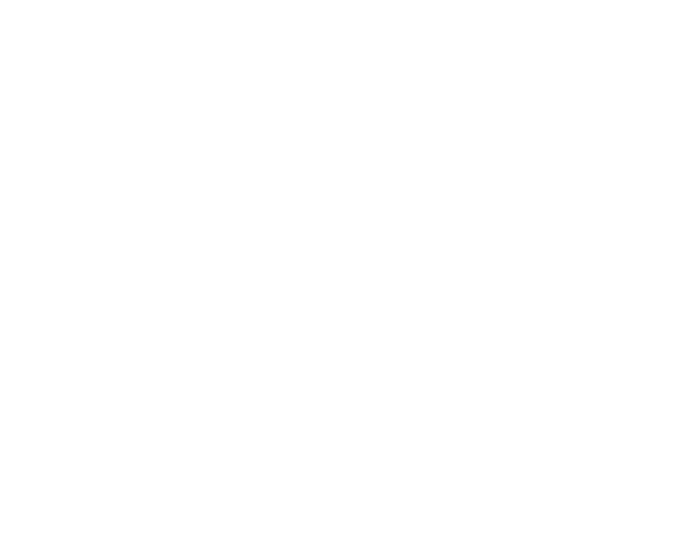
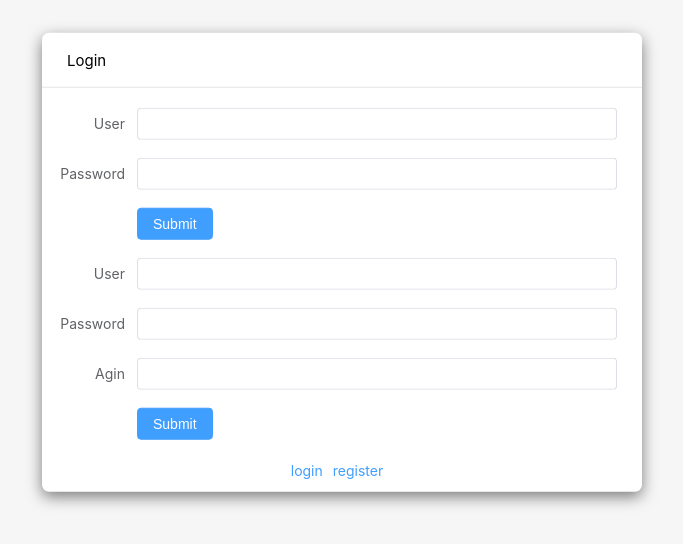
Before and after one commit to WangHutu/managementSystem_web, a Vue app: page /login in a window 1280 px wide. Before the commit this address had no page. Shown: the top 544 px of the page, without its empty margins (298-981 px from the left). Built offline with nearby package versions, Linux system fonts and the light colour scheme.

Commit message:
common js

```diff
--- a/package.json
+++ b/package.json
@@ -9,6 +9,7 @@
     "lint": "eslint . --ext .vue,.js,.jsx,.cjs,.mjs --fix --ignore-path .gitignore"
   },
   "dependencies": {
+    "axios": "^1.3.4",
     "element-plus": "^2.2.32",
     "pinia": "^2.0.28",
     "vue": "^3.2.45",
--- a/src/router/index.js
+++ b/src/router/index.js
@@ -8,7 +8,15 @@ const router = createRouter({
       path: '/',
       name: 'home',
       component: HomeView
-    }
+    },
+    {
+      path: '/login',
+      name: 'login',
+      component: () => import('@/views/Login.vue'),
+      meta: {
+        index: 1
+      }
+    },
     // {
     //   path: '/test',
     //   name: 'test',
--- /dev/null
+++ b/src/views/Login.vue
@@ -0,0 +1,154 @@
+<template>
+    <div class="login_wrap">
+        <div class="form_wrap">
+            <p class="form_head">
+                Login
+            </p>
+            <el-form ref="ruleFormRef" status-icon :rules="rules" label-width="70px" class="ruleForm loginForm">
+                <el-form-item label="User">
+                    <el-input v-model="ruleForm.pass" type="password" autocomplete="off" />
+                </el-form-item>
+                <el-form-item label="Password">
+                    <el-input v-model="ruleForm.pass" type="password" autocomplete="off" />
+                </el-form-item>
+                <el-form-item>
+                    <el-button type="primary" @click="submitForm(ruleFormRef)">Submit</el-button>
+                </el-form-item>
+            </el-form>
+
+            <el-form ref="ruleFormRef" status-icon :rules="rules" label-width="70px" class="ruleForm RegisterForm">
+                <el-form-item label="User">
+                    <el-input v-model="ruleForm.pass" type="password" autocomplete="off" />
+                </el-form-item>
+                <el-form-item label="Password">
+                    <el-input v-model="ruleForm.pass" type="password" autocomplete="off" />
+                </el-form-item>
+                <el-form-item label="Agin">
+                    <el-input v-model="ruleForm.pass" type="password" autocomplete="off" />
+                </el-form-item>
+                <el-form-item class="qwe">
+                    <el-button type="primary" @click="submitForm(ruleFormRef)">Submit</el-button>
+                </el-form-item>
+            </el-form>
+
+            <div class="form_footer">
+                <el-link type="primary" >login</el-link>
+                <el-link type="primary" >register</el-link>
+            </div>
+        </div>
+    </div>
+</template>
+
+<script setup>
+import { reactive, ref } from 'vue'
+
+const ruleFormRef = ref()
+
+const checkAge = (rule, value, callback) => {
+    if (!value) {
+        return callback(new Error('Please input the age'))
+    }
+    setTimeout(() => {
+        if (!Number.isInteger(value)) {
+            callback(new Error('Please input digits'))
+        } else {
+            if (value < 18) {
+                callback(new Error('Age must be greater than 18'))
+            } else {
+                callback()
+            }
+        }
+    }, 1000)
+}
+
+const validatePass = (rule, value, callback) => {
+    if (value === '') {
+        callback(new Error('Please input the password'))
+    } else {
+        if (ruleForm.checkPass !== '') {
+            if (!ruleFormRef.value) return
+            ruleFormRef.value.validateField('checkPass', () => null)
+        }
+        callback()
+    }
+}
+const validatePass2 = (rule, value, callback) => {
+    if (value === '') {
+        callback(new Error('Please input the password again'))
+    } else if (value !== ruleForm.pass) {
+        callback(new Error("Two inputs don't match!"))
+    } else {
+        callback()
+    }
+}
+
+const ruleForm = reactive({
+    pass: '',
+    checkPass: '',
+    age: '',
+})
+
+const rules = reactive({
+    pass: [{ validator: validatePass, trigger: 'blur' }],
+    checkPass: [{ validator: validatePass2, trigger: 'blur' }],
+    age: [{ validator: checkAge, trigger: 'blur' }],
+})
+
+const submitForm = (formEl) => {
+    if (!formEl) return
+    formEl.validate((valid) => {
+        if (valid) {
+            console.log('submit!')
+        } else {
+            console.log('error submit!')
+            return false
+        }
+    })
+}
+
+const resetForm = (formEl) => {
+    if (!formEl) return
+    formEl.resetFields()
+}
+
+</script>
+
+<style scoped>
+.login_wrap {
+    background: #f6f6f6;
+    position: relative;
+    width: 100vw;
+    height: 100vh;
+}
+
+.form_wrap {
+    box-shadow: 0 5px 15px rgba(0, 0, 0, 0.5);
+    border-radius: 7px;
+    background: #fff;
+    display: inline-block;
+    width: 600px;
+    position: absolute;
+    left: 50%;
+    top: 50%;
+    padding-bottom: 10px;
+    transform: translate(-50%, -80%);
+}
+
+.form_head {
+    width: 100%;
+    height: 55px;
+    line-height: 55px;
+    padding: 0 25px;
+    margin-bottom: 20px;
+    border-bottom: 1px solid #e5e5e5;
+}
+
+.ruleForm {
+    margin: 0 25px;
+}
+
+.form_footer {
+    width: 100%;
+    text-align: center;
+}
+</style>
--- a/vite.config.js
+++ b/vite.config.js
@@ -10,5 +10,21 @@ export default defineConfig({
     alias: {
       '@': fileURLToPath(new URL('./src', import.meta.url))
     }
+  },
+  server: {
+    https: false, // 是否开启 https
+    open: true, // 是否自动在浏览器打开
+    cors: true, // 允许跨域
+    port: 8999, // 端口号
+    host: "0.0.0.0",
+    proxy: {
+      "/api": {
+        target: "", // 后台接口
+        changeOrigin: true,
+        secure: false, // 如果是https接口，需要配置这个参数
+        ws: false, //websocket支持
+        rewrite: (path) => path.replace(/^\/api/, ""),
+      },
+    }
   }
 })
```
Also changed, not shown: src/api/request.js (added, +52 -0 lines), src/common/utils.js (added, +7 -0 lines), 1 other file (tests, documents, lock files or other folders).
